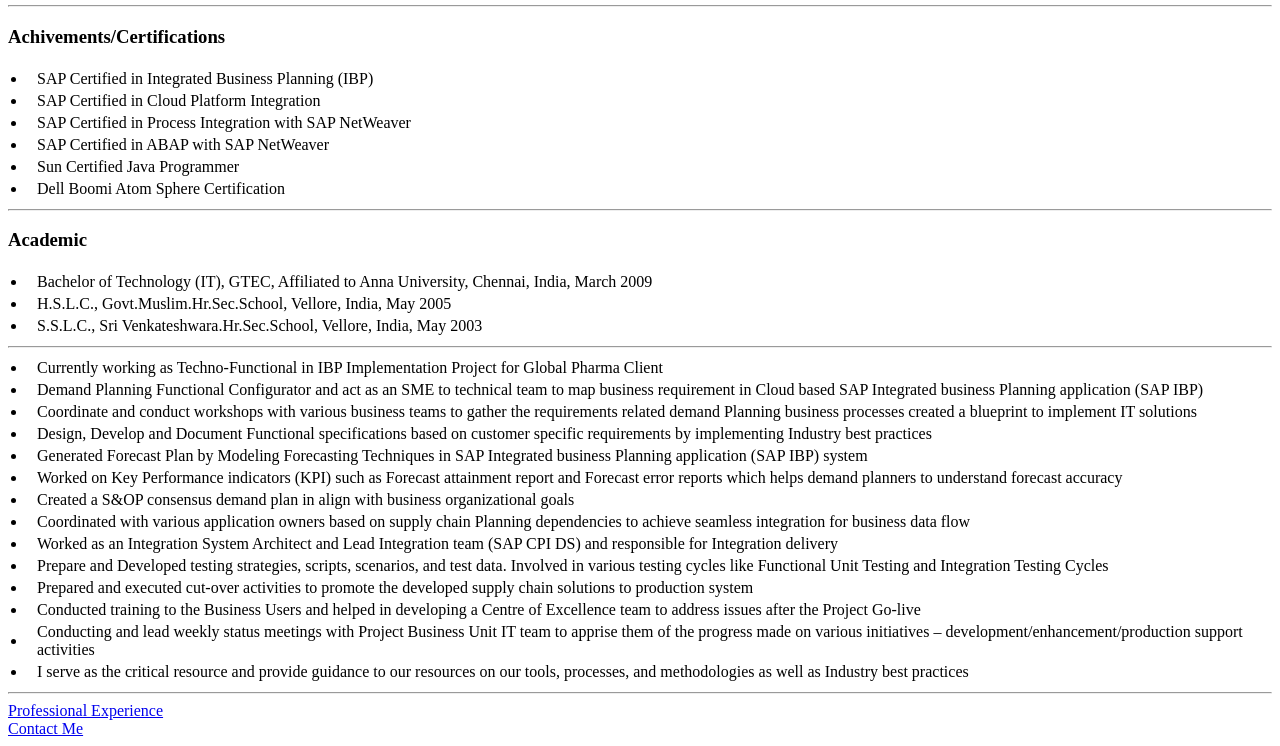
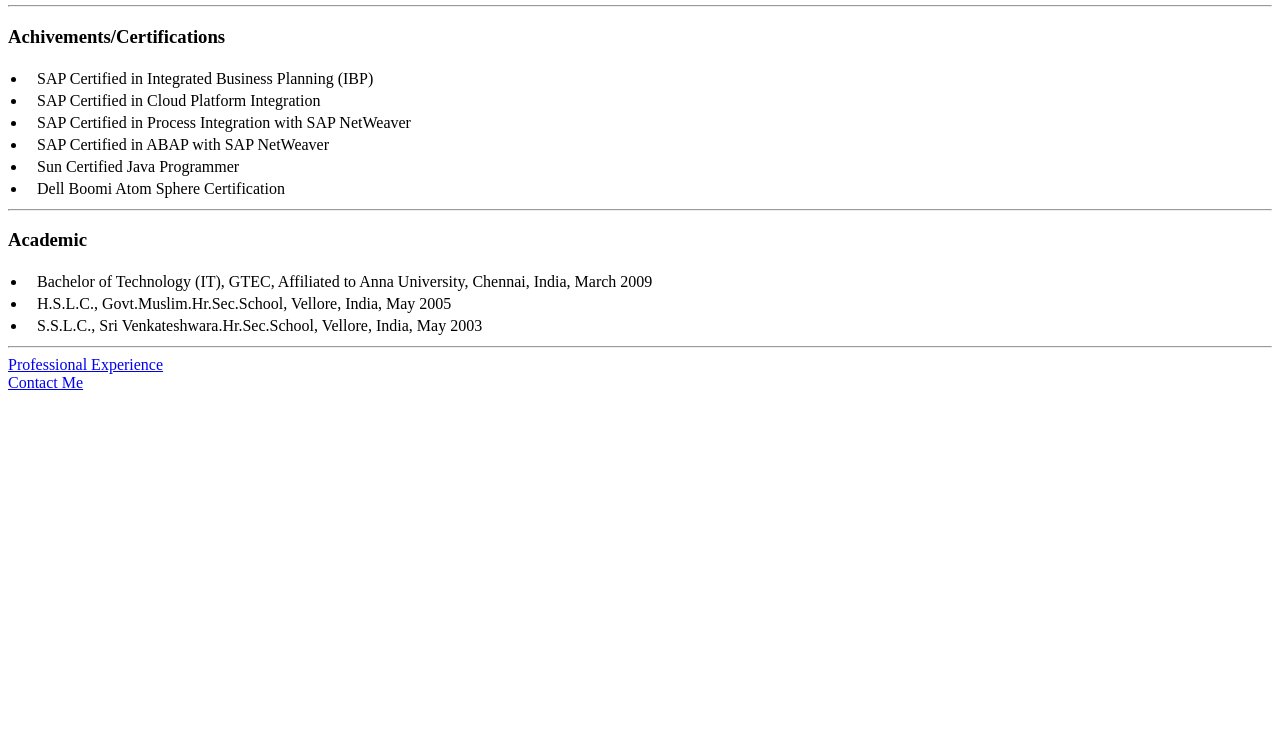
Before and after one commit to manikandansit/ibpcv, a plain HTML site: page index.html in a window 1280 px wide. Shown: the part 1099-1845 px from the top of the page. After the commit the page ends 1499 px from the top, so only its background shows below. Drawn offline with Linux system fonts and the light colour scheme.

Commit message:
Update index.html

```diff
--- a/index.html
+++ b/index.html
@@ -180,71 +180,10 @@ Achivements/Certifications</h3>
 <hr>
 
 
-<table>
-  <tr>
-  <td><li></li></td>
-  <td>Currently working as Techno-Functional in IBP Implementation Project for Global Pharma Client</td>
-  </tr>
-  <tr>
-  <td><li></li></td>
-  <td>Demand Planning Functional Configurator and act as an SME to technical team to map business requirement in Cloud based SAP Integrated business Planning application (SAP IBP)</td>
-  </tr>
-  <tr>
-  <td><li></li></td>
-  <td>Coordinate and conduct workshops with various business teams to gather the requirements related demand Planning business processes created a blueprint to implement IT solutions</tr>
-
-    <tr>
-    <td><li></li></td>
-    <td>Design, Develop and Document Functional specifications based on customer specific requirements by implementing Industry best practices</tr>
-      <tr>
-      <td><li></li></td>
-      <td>Generated Forecast Plan by Modeling Forecasting Techniques in SAP Integrated business Planning application (SAP IBP) system</tr>
-
-        <tr>
-        <td><li></li></td>
-        <td>Worked on Key Performance indicators (KPI) such as Forecast attainment report and Forecast error reports which helps demand planners to understand forecast accuracy</tr>
-
-        <tr>
-        <td><li></li></td>
-        <td>Created a S&OP consensus demand plan in align with business organizational goals</tr>
-
-        <tr>
-        <td><li></li></td>
-        <td>Coordinated with various application owners based on supply chain Planning dependencies to achieve seamless integration for business data flow</tr>
-
-        <tr>
-        <td><li></li></td>
-        <td>  Worked as an Integration System Architect and Lead Integration team (SAP CPI DS) and responsible for Integration delivery</tr>
-
-        <tr>
-        <td><li></li></td>
-        <td>Prepare and Developed testing strategies, scripts, scenarios, and test data. Involved in various testing cycles like Functional Unit Testing and Integration Testing Cycles  </tr>
-
-        <tr>
-        <td><li></li></td>
-        <td>Prepared and executed cut-over activities to promote the developed supply chain solutions to production system
-        </td></tr>
-
-        <tr>
-        <td><li></li></td>
-        <td>Conducted training to the Business Users and helped in developing a Centre of Excellence team to address issues after the Project Go-live
-        </td>
-        </tr>
-
-        <tr>
-        <td><li></li></td>
-        <td>Conducting and lead weekly status meetings with Project Business Unit IT team to apprise them of the progress made on various initiatives – development/enhancement/production support activities</td>
-        </tr>
-
-        <tr>
-        <td><li></li></td>
-        <td>I serve as the critical resource and provide guidance to our resources on our tools, processes, and methodologies as well as Industry best practices</td>
-        </tr>
-
-</table>
 
 
-<hr>
+
+
 <a href="propexp.html">Professional Experience</a>
 <br>
 <a href="contactme.html"> Contact Me</a>
```
